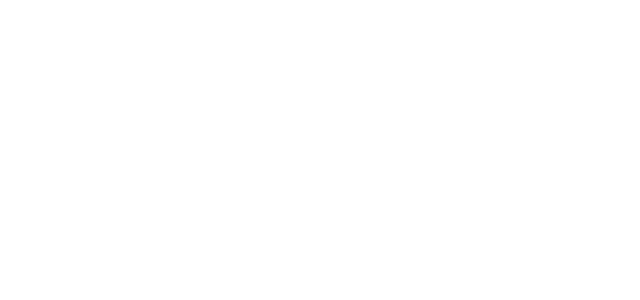
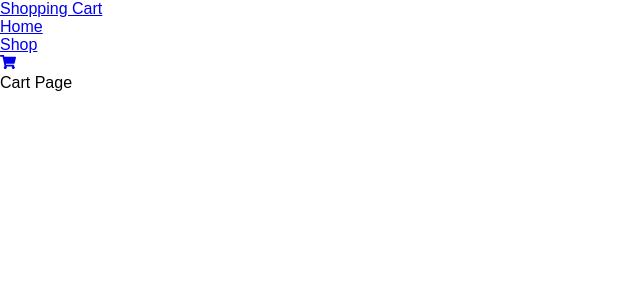
Before and after one commit to victavila/shopping-cart, a React (Create React App) app: page /cart in a window 1280 px wide. Shown: the top 300 px of the page, without its empty margins (0-640 px from the left). Built offline with nearby package versions, Linux system fonts and the light colour scheme.

Commit message:
Added router and created main pages

```diff
--- a/package.json
+++ b/package.json
@@ -13,7 +13,9 @@
     "@types/react-dom": "^18.0.6",
     "react": "^18.2.0",
     "react-dom": "^18.2.0",
+    "react-icons": "^4.4.0",
     "react-redux": "^8.0.4",
+    "react-router-dom": "^6.4.1",
     "react-scripts": "5.0.1",
     "typescript": "^4.8.4",
     "web-vitals": "^2.1.4"
--- a/src/App.tsx
+++ b/src/App.tsx
@@ -1,9 +1,22 @@
 import React from 'react';
+import { BrowserRouter, Routes, Route } from 'react-router-dom';
 import './App.css';
+import Nav from './components/Nav';
+import Cart from './pages/Cart';
+import Home from './pages/Home';
+import Shop from './pages/Shop';
 
 function App() {
   return (
     <div className="App">
+      <BrowserRouter>
+        <Nav />
+        <Routes>
+          <Route path="/" element={<Home />} />
+          <Route path="/shop" element={<Shop />} />
+          <Route path="/cart" element={<Cart />} />
+        </Routes>
+      </BrowserRouter>
 
     </div>
   );
--- /dev/null
+++ b/src/components/Nav.tsx
@@ -0,0 +1,33 @@
+import { Link } from "react-router-dom";
+import { FaShoppingCart } from "react-icons/fa"
+
+const Nav = () => {
+  return (
+    <nav>
+      <div className="nav">
+        <div className="nav__logo">
+          <Link to="/">
+            Shopping Cart
+          </Link>
+        </div>
+        <div className="nav__links">
+          <ul>
+            <Link className="nav__link" to="/">
+              <li>Home</li>
+            </Link>
+            <Link className="nav__link" to="/shop">
+              <li>Shop</li>
+            </Link>
+            <Link className="nav__link" to="/cart">
+              <li>
+                <FaShoppingCart />
+              </li>
+            </Link>
+          </ul>
+        </div>
+      </div>
+    </nav>
+  )
+}
+
+export default Nav;
--- /dev/null
+++ b/src/pages/Cart.tsx
@@ -0,0 +1,9 @@
+const Cart = () => {
+  return (
+    <div className="cart">
+      Cart Page
+    </div>
+  )
+}
+
+export default Cart;
--- /dev/null
+++ b/src/pages/Home.tsx
@@ -0,0 +1,9 @@
+const Home = () => {
+  return (
+    <div className="home">
+      Home Page
+    </div>
+  )
+}
+
+export default Home;
--- /dev/null
+++ b/src/pages/Shop.tsx
@@ -0,0 +1,9 @@
+const Shop = () => {
+  return (
+    <div className="shop">
+      Shop Page
+    </div>
+  )
+}
+
+export default Shop;
```
Also changed, not shown: 1 other file (tests, documents, lock files or other folders).
